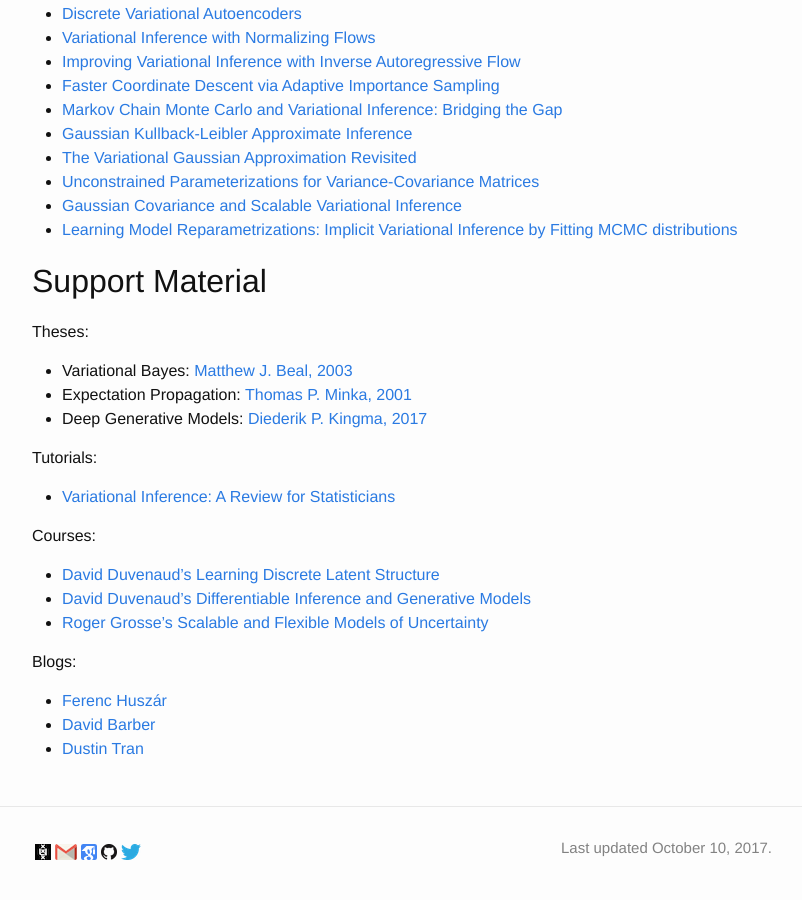
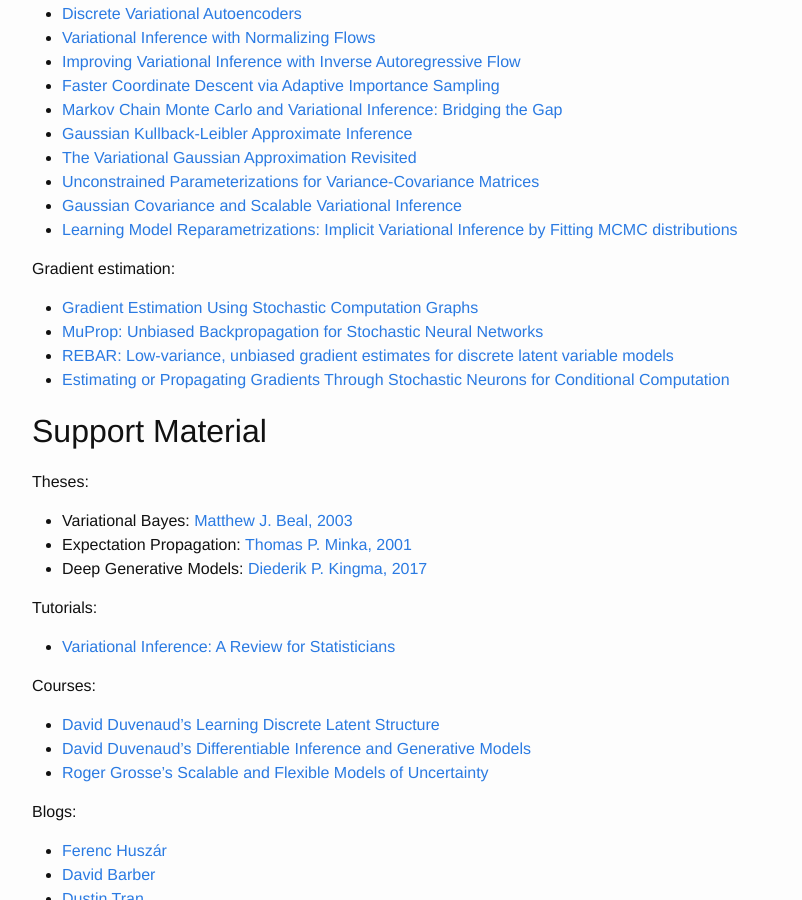
Before and after one commit to wilkeraziz/oldsite, a Jekyll site: the page built from pages/inference.markdown, in a window 1280 px wide and 900 px high, scrolled down 1172 px. Shown: the whole window, without its empty margins (238-1040 px from the left). Built offline with Jekyll 4.4.1, drawn with Linux system fonts in a browser that asks for light colours.

```diff
--- a/events.markdown
+++ b/events.markdown
@@ -22,3 +22,4 @@ I organise a few reading groups, if you feel like suggesting a paper you can con
 * [Optimisation](pages/opt)
 * [Bayesian NLP](pages/bayesiannlp)
 * [BNNs](pages/bnn)
+* [Statistics](pages/stat)
--- a/pages/inference.markdown
+++ b/pages/inference.markdown
@@ -57,6 +57,14 @@ Pool:
 * [Gaussian Covariance and Scalable Variational Inference](https://pdfs.semanticscholar.org/b024/1a272affef1e5230e6fa3cc3e19143785fa6.pdf)
 * [Learning Model Reparametrizations: Implicit Variational Inference by Fitting MCMC distributions](https://arxiv.org/pdf/1708.01529.pdf)
 
+
+Gradient estimation:
+
+* [Gradient Estimation Using Stochastic Computation Graphs](https://arxiv.org/abs/1506.05254)
+* [MuProp: Unbiased Backpropagation for Stochastic Neural Networks](https://arxiv.org/abs/1511.05176)
+* [REBAR: Low-variance, unbiased gradient estimates for discrete latent variable models](https://arxiv.org/pdf/1703.07370.pdf)
+* [Estimating or Propagating Gradients Through Stochastic Neurons for Conditional Computation](https://arxiv.org/abs/1308.3432)
+
 # Support Material
 
 
```
Also changed, not shown: pages/stat.markdown (added, +10 -0 lines).
